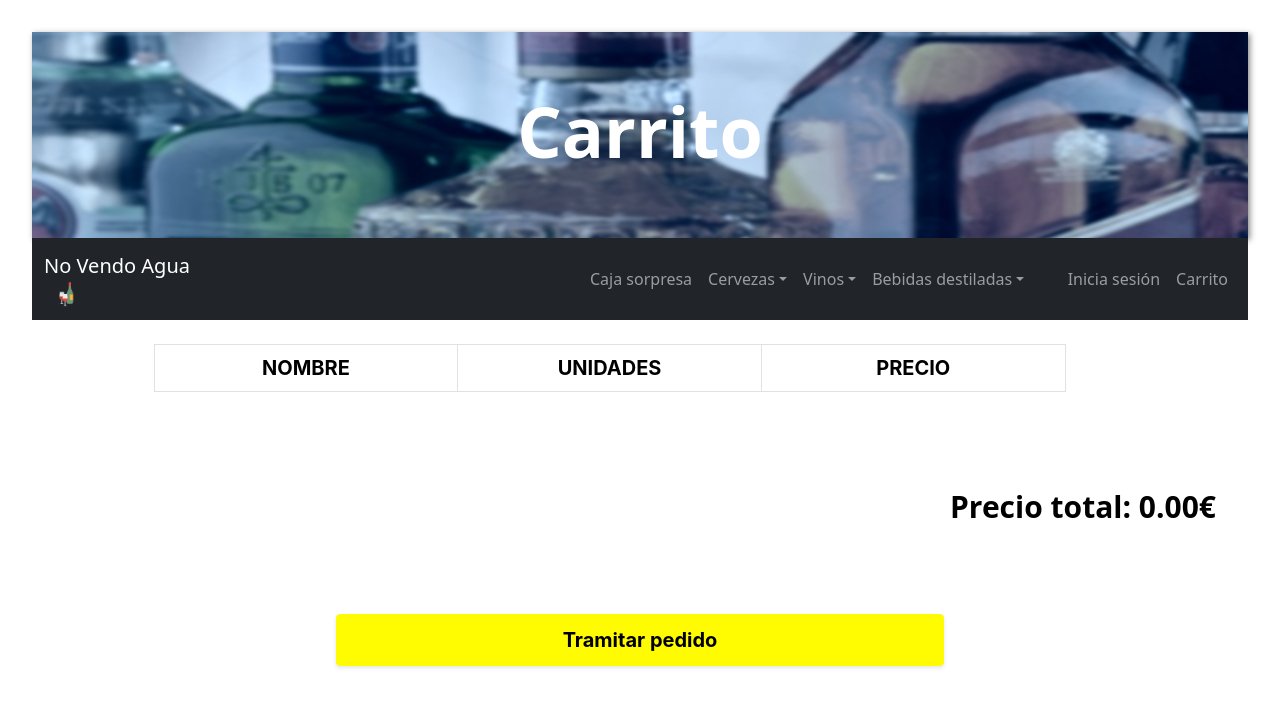
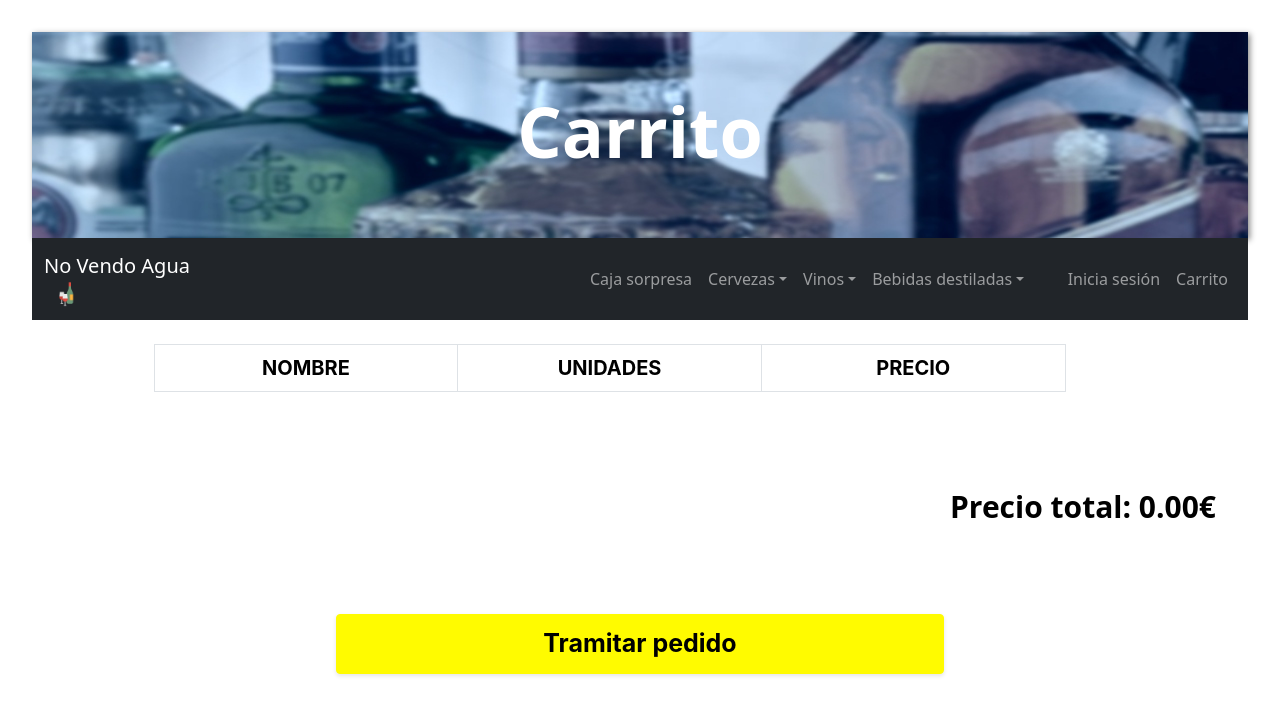
Before and after one commit to Arquisoft/dede_es6a, a React (Create React App) app in the folder webapp/: page /carrito in a window 1280 px wide. Shown: the top 714 px of the page. Built offline with nearby package versions, Linux system fonts and the light colour scheme.

Commit message:
Arreglo de bug

```diff
--- a/webapp/src/components/carrito/Carrito.css
+++ b/webapp/src/components/carrito/Carrito.css
@@ -7,8 +7,7 @@
     color: rgb(0, 0, 0);
     cursor: pointer;
     font-family: "Akzidenz Grotesk BQ Medium", -apple-system, BlinkMacSystemFont, sans-serif;
-    font-size: 20px;
-    font-weight: 400;
+    font-size: 25px;
     outline: none;
     outline: 0;
     padding: 10px 25px;
--- a/webapp/src/components/carrito/Carrito.tsx
+++ b/webapp/src/components/carrito/Carrito.tsx
@@ -39,7 +39,6 @@ const Carrito: React.FC<Carrito> = ({listaCarrito, addToCarrito, removeFromCarri
         <>
         <h1 >Carrito</h1>
         <BarraNavegacion />
-        {GetListaCarrito()}
         <Table striped bordered hover id='listaCarrito'>
             <thead>
                 <tr>
@@ -49,6 +48,7 @@ const Carrito: React.FC<Carrito> = ({listaCarrito, addToCarrito, removeFromCarri
                 </tr>
             </thead>
             <tbody>
+            {GetListaCarrito()}
             {listaCarrito.map(carrito => (
                 <tr>
                     <th>{carrito.producto.nombre}</th>
```
